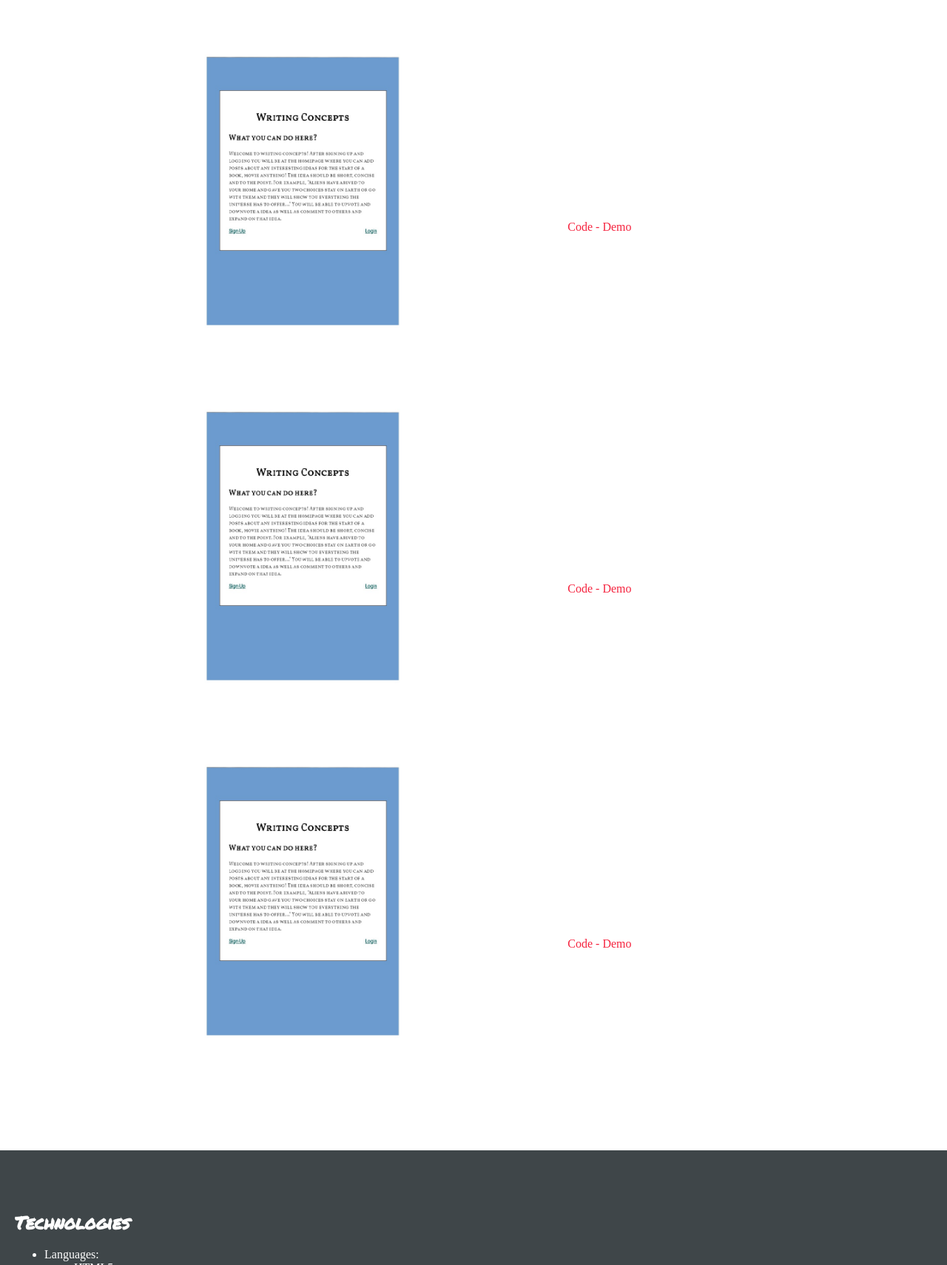
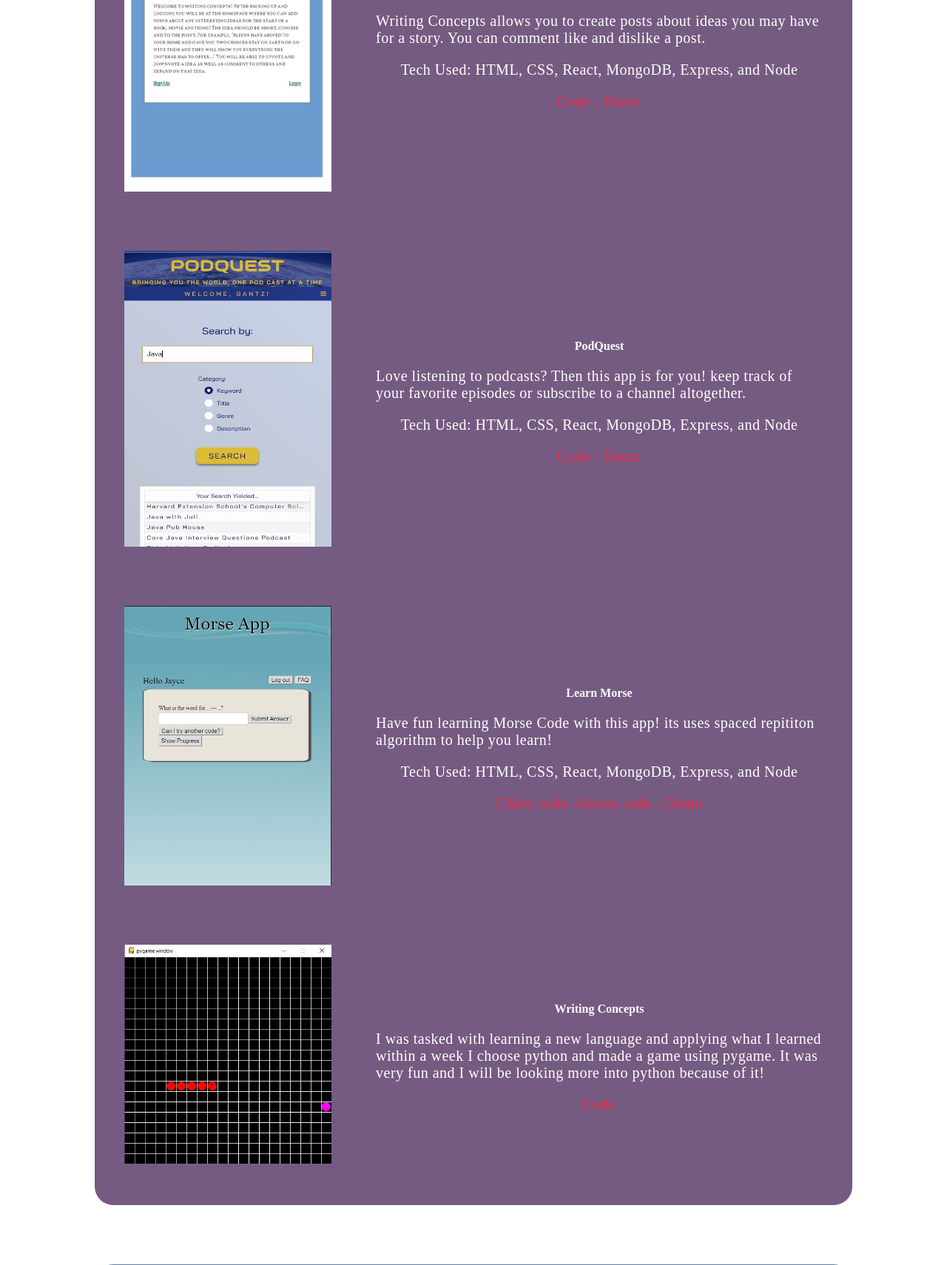
Before and after one commit to ChrisGantz/chris-portfolio, a React app: page / in a window 1280 px wide. Shown: the part 1090-2800 px from the top of the page at 74% size. Built offline with nearby package versions, Linux system fonts and the light colour scheme; a web font is replaced by a local one.

Commit message:
added fonts backdground and pics for projects

```diff
--- a/public/index.html
+++ b/public/index.html
@@ -12,6 +12,9 @@
   <link rel="manifest" href="%PUBLIC_URL%/manifest.json">
   <link rel="shortcut icon" href="%PUBLIC_URL%/favicon.ico">
   <link href="https://fonts.googleapis.com/css?family=Permanent+Marker|Quattrocento|Volkhov" rel="stylesheet">
+  <link href="https://fonts.googleapis.com/css?family=Cinzel|Comfortaa|Cormorant+Upright|Gruppo|Permanent+Marker|Ranga|Syncopate"
+    rel="stylesheet">
+  <link href="https://fonts.googleapis.com/css?family=Ranga" rel="stylesheet">
   <link rel="stylesheet" href="https://cdnjs.cloudflare.com/ajax/libs/font-awesome/4.7.0/css/font-awesome.min.css">
   <!--
       Notice the use of %PUBLIC_URL% in the tags above.
@@ -22,7 +25,7 @@
       work correctly both with client-side routing and a non-root public URL.
       Learn how to configure a non-root public URL by running `npm run build`.
     -->
-  <title>React App</title>
+  <title>Chris Portfolio</title>
 </head>
 
 <body>
--- a/src/components/about-me.js
+++ b/src/components/about-me.js
@@ -6,17 +6,13 @@ export default function AboutMe() {
       <div className="padding-top-bot width-eighty">
         <h2>About Me</h2>
         <p className="about-paragraph">
-          Hello! My name is Christopher or chris for short. I am full stack
-          developer. Although I dont know much about these techs yet!, I am
-          fascinated about machine learining, augmented and virtual
-          reality. They will definitely change the future.
-          More about me! I am 21 years old and have not neccessarily always been
-          around computers but I was around machines, cars, and a lot of math. I
-          love strategy and puzzle type games, chess being one of my favorite pass times. I
-          am a full stack developer although I would prefer to specialize creating
-          the back-end. My ultimate goal is to work with artificial intelligence,
-          machine learning, neuronetworks, and augmented reality for me that is
-          the goal! and the future.{" "}
+          Hello! My name is Christopher, or “Chris” for short. I am a Full Stack Developer, although I don’t know much about these techs yet! I am fascinated by machine learning as well as augmented or virtual reality. They will definitely change the future.
+        </p>
+        <p>
+          I enjoy working on a team. I have had great experiences in the past as well as hardships and how to deal with them, but I am definitely a team player. I came from a boot camp called Thinkful, where they showed us how to pair program. Our last project was in fact a group project and I enjoyed the ability of us top bounce ideas of each other as well as provide help. There may be things you don’t know that someone else does. I think having a team really makes the experience greater!
+        </p>
+        <p>
+          More about me! I am 21 years old and have not necessarily always been around computers, but I was around machines, cars, and a lot of math. I love strategy and puzzle type games; chess being one of my favorite pass times. I am a Full Stack Developer though I would prefer to specialize in creating the Backend. My ultimate goal is to work with Artificial Intelligence, Machine Learning, Neuro-networks, and Augmented Reality. That is the goal and the future!{" "}
           <i className="fa fa-connectdevelop" />
         </p>
       </div>
--- /dev/null
+++ b/src/components/footer.js
@@ -0,0 +1,12 @@
+import React from 'react';
+
+export default function Footer() {
+  return (
+    <section className="contact-me">
+      <p className="thanks">Thank you for taking the time to look at my portfolio</p>
+
+      <p className="open-oppor">I am open to new opportunities and enjoy working and moving my career forwards.</p>
+      <p className="contact-me-email">Email me at Chris.gonzalez836@gmail.com</p>
+    </section>
+  )
+}
--- a/src/components/landing-page.js
+++ b/src/components/landing-page.js
@@ -1,9 +1,9 @@
 import React from "react";
 import ContactBar from "./contact-bar";
 import AboutMe from "./about-me";
-import Technologies from "./Technologies";
 import Projects from "./projects";
 import Background from "./background";
+import Footer from "./footer";
 
 export default function LandingPage(props) {
   return (
@@ -13,7 +13,7 @@ export default function LandingPage(props) {
         <ContactBar />
         <AboutMe />
         <Projects />
-        <Technologies />
+        <Footer />
       </main>
     </div>
   );
--- a/src/components/projects.js
+++ b/src/components/projects.js
@@ -1,11 +1,15 @@
 import React from "react";
 import writingConcept from "../webPic/landingpage.jpg";
+import podquest from "../webPic/podquest.jpg";
+import morsecode from "../webPic/morse-code.jpg";
+import snakegame from "../webPic/snakegame.jpg";
+
 export default function Projects() {
   return (
     <section className="project">
         <h2>Projects</h2>
         <ul className="projects-list">
-          <li className="col-6 each-project">
+          <li className="each-project">
             <img src={writingConcept} />
             <div className="about-projects">
               <h4>Writing Concepts</h4>
@@ -13,51 +17,52 @@ export default function Projects() {
                 Writing Concepts allows you to create posts about ideas you may have
             for a story. You can comment like and dislike a post.
               </p>
+              <p>Tech Used: HTML, CSS, React, MongoDB, Express, and Node</p>
               <p className="demo-code">
-                <a href="https://github.com/ChrisGantz/stories-client" target="_blank">Code&nbsp;</a>
-                <a href="https://writing-concepts.herokuapp.com/" target="_blank">- Demo</a>
+              <a href="https://github.com/ChrisGantz/stories-client" target="_blank" rel="noopener noreferrer">Code&nbsp;</a>
+              <a href="https://writing-concepts.herokuapp.com/" target="_blank" rel="noopener noreferrer">- Demo</a>
               </p>
             </div>
           </li>
-          <li className="col-6 each-project" >
-            <img src={writingConcept} />
+          <li className="each-project" >
+            <img src={podquest} />
             <div className="about-projects">
               <h4>PodQuest</h4>
-              <p>
-                podquest app is a app about finding podcasts and being able to favorite them and
-                subsribe to them it was a fun project
+              <p className="info-app">
+                Love listening to podcasts? Then this app is for you! keep track of your favorite episodes or subscribe to a channel altogether.
               </p>
+            <p>Tech Used: HTML, CSS, React, MongoDB, Express, and Node</p>
             <p className="demo-code">
-              <a href="https://writing-concepts.herokuapp.com/" target="_blank">Code&nbsp;</a>
-              <a href="https://podquest-app.herokuapp.com/" target="_blank">- Demo</a>
+              <a href="https://github.com/thinkful-ei23/podquest-server" target="_blank" rel="noopener noreferrer">Code&nbsp;</a>
+              <a href="https://podquest-app.herokuapp.com/" target="_blank" rel="noopener noreferrer">- Demo</a>
             </p>
             </div>
           </li>
-          <li className="col-6 each-project">
-            <img src={writingConcept} />
+          <li className="each-project">
+            <img src={morsecode} />
+            <div className="about-projects">
+              <h4>Learn Morse</h4>
+              <p>
+                Have fun learning Morse Code with this app! its uses spaced repititon algorithm to help you learn!
+              </p>
+            <p>Tech Used: HTML, CSS, React, MongoDB, Express, and Node</p>
+            <p className="demo-code">
+              <a href="https://github.com/thinkful-ei23/SRC-Morse-Client" target="_blank" rel="noopener noreferrer">Client code&nbsp;-</a>
+              <a href="https://github.com/thinkful-ei23/SRC-Morse-Client" target="_blank" rel="noopener noreferrer">Server code&nbsp;</a>
+              <a href="https://morse-learning-app.herokuapp.com/" target="_blank" rel="noopener noreferrer">- Demo</a>
+            </p>
+            </div>
+          </li>
+          <li className="each-project">
+            <img src={snakegame} />
             <div className="about-projects">
               <h4>Writing Concepts</h4>
               <p>
-                Writing Concepts allows you to create posts about ideas you may have
-              for a story. You can comment like and dislike a post.
-            </p>
-            <p className="demo-code">
-              <a href="https://writing-concepts.herokuapp.com/" target="_blank">Code&nbsp;</a>
-              <a href="https://writing-concepts.herokuapp.com/" target="_blank">- Demo</a>
-            </p>
-            </div>
-          </li>
-          <li className="col-6 each-project">
-            <img src={writingConcept} />
-            <div className="about-projects">
-              <h4>Writing Concepts</h4>
-              <p>
-                Writing Concepts allows you to create posts about ideas you may have
-                for a story. You can comment like and dislike a post.
+                I was tasked with learning a new language and applying what I learned within a week I choose python and made a game using pygame.
+                It was very fun and I will be looking more into python because of it!
               </p>
             <p className="demo-code">
-              <a href="https://writing-concepts.herokuapp.com/" target="_blank">Code&nbsp;</a>
-              <a href="https://writing-concepts.herokuapp.com/" target="_blank">- Demo</a>
+              <a href="https://github.com/ChrisGantz/snake-game" target="_blank" rel="noopener noreferrer"> Code </a>
             </p>
             </div>
           </li>
--- a/src/css/main.css
+++ b/src/css/main.css
@@ -28,6 +28,11 @@ a:visited {
 
 p {
   margin-bottom: 0;
+  letter-spacing: .5px;
+  font-family: 'Gruppo', cursive;
+  font-size: 20px;
+  /* font-family: 'Cinzel', serif; */
+
 }
 
 ul > p {
@@ -91,7 +96,7 @@ nav > h2 {
 }
 
 .project {
-  /* background-color: #234677ad; */
+  background-color: #340e47ad;
   display: flex;
   flex-direction: column;
   align-items: center;
@@ -101,10 +106,11 @@ nav > h2 {
   .project {
     width: 80%;
     margin: 80px auto;
+    border-radius: 25px;
   }
   .each-project {
     flex-direction: row;
-    width: 80%;
+    /* width: 80%; */
     margin: 0 auto;
   }
   .about-projects {
@@ -117,9 +123,10 @@ nav > h2 {
   margin: 0 auto;
   width: 80%
 }
+
 @media only screen and (min-width: 1400px) {
   .each-project {
-    width: 65%;
+    width: 75%;
   }
 }
   .about-me {
@@ -127,10 +134,18 @@ nav > h2 {
     margin: 0 auto;
     border-radius: 25px;
   }
+  .contact-me {
+    width: 80%;
+    margin: 0 auto;
+    border-top-left-radius: 25px;
+    border-top-right-radius: 25px;
+  }
 }
 
 img {
   max-height: 400px;
+  width: 281px;
+  min-width: 280px;
 }
 
 .demo-code {
@@ -193,6 +208,15 @@ img {
   width: 100%
 }
 
+.contact-me {
+  display: flex;
+  flex-direction:  column;
+  align-items: center;
+  padding: 20px;
+  padding-bottom: 50px;
+  background: #234677ad
+}
+
 /* font-family: 'Permanent Marker', cursive;
 font-family: 'Volkhov', serif;
 font-family: 'Quattrocento', serif;
@@ -200,4 +224,7 @@ font-family: 'Quattrocento', serif;
 #0a182cad
 #131c1fcf
 #020f5fad
+//  background: #340e47ad;
+    border-radius: 25px;
+
 */
```
Also changed, not shown: src/webPic/morse-code.jpg (added), src/webPic/podquest.jpg (added), src/webPic/snakegame.jpg (added).
